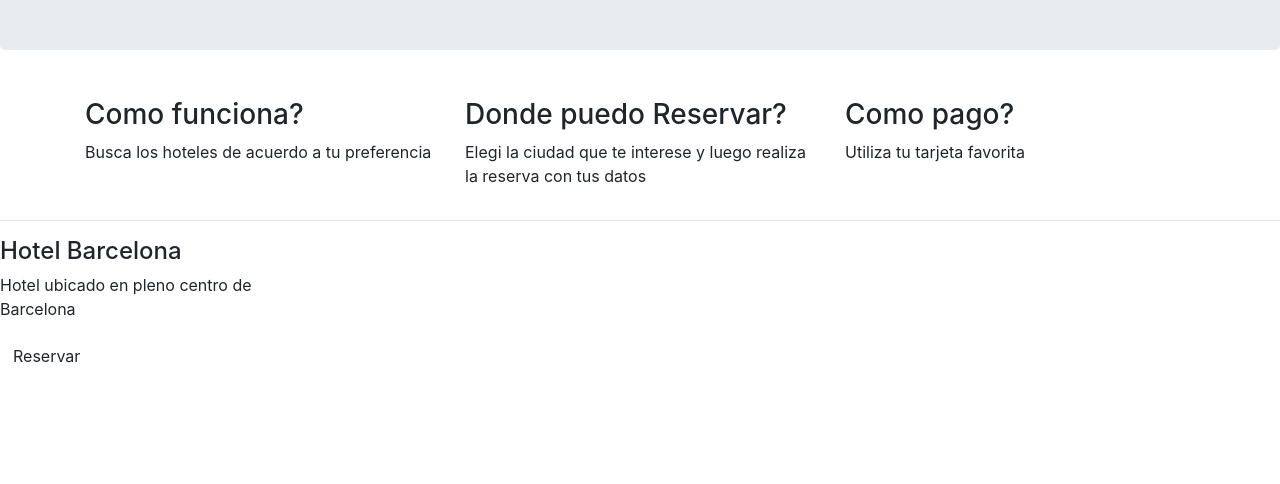
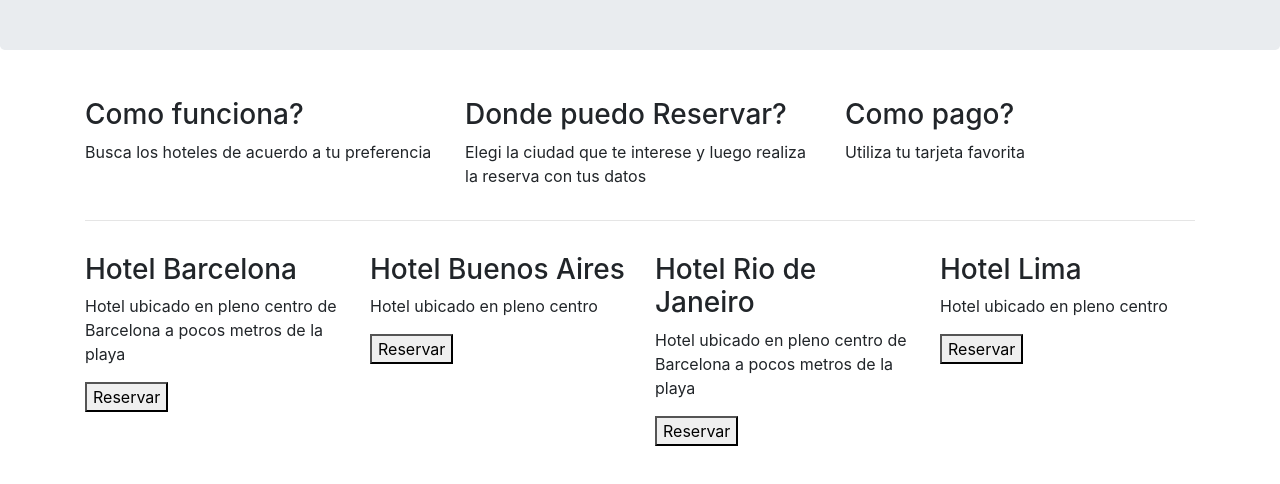
Before and after one commit to jofer1923/pruebas, a website: page index.html in a window 1280 px wide. Shown: the part 134-618 px from the top of the page. Drawn offline with nearby package versions, Linux system fonts and the light colour scheme.

Commit message:
se realiza ajustes de codigo y se agregan primer linea de hoteles

```diff
--- a/index.html
+++ b/index.html
@@ -51,29 +51,40 @@
             </p>
           </div>
         </div>
-      </div>
-      <hr>
-      <div class="row">
-        <div class="col-sm-3">
-          <h4>Hotel Barcelona</h4>
-          <p>Hotel ubicado en pleno centro de Barcelona</p>
-          <button class="btn">Reservar</button>
+
+        <hr>
+        <div class="row">
+          <div class="col-sm-3">
+            <p>
+              <h3>Hotel Barcelona</h3>
+              <p>Hotel ubicado en pleno centro de Barcelona a pocos metros de la playa</p>
+            </p>
+            <button>Reservar</button>
+          </div>
+          <div class="col-sm-3">
+            <p>
+              <h3>Hotel Buenos Aires</h3>
+              <p>Hotel ubicado en pleno centro</p>
+            </p>
+            <button>Reservar</button>
+          </div>
+          <div class="col-sm-3">
+            <p>
+              <h3>Hotel Rio de Janeiro</h3>
+              <p>Hotel ubicado en pleno centro de Barcelona a pocos metros de la playa</p>
+            </p>
+            <button>Reservar</button>
+          </div>
+          <div class="col-sm-3">
+            <p>
+              <h3>Hotel Lima</h3>
+              <p>Hotel ubicado en pleno centro</p>
+            </p>
+            <button>Reservar</button>
+          </div>
         </div>
-
       </div>
 
-
-
-
-
-
-
-
-
-
-    <!-- <script src="node_modules/jquery/dist/jquery.min.js"></script>
-    <script src="node_modules/popper.js/dist/popper.min.js"></script>
-    <script src="node_modules/bootstrap/4.5.2/js/bootstrap.min.js"></script> -->
 
 
     <script src="https://code.jquery.com/jquery-3.5.1.slim.min.js" integrity="sha384-DfXdz2htPH0lsSSs5nCTpuj/zy4C+OGpamoFVy38MVBnE+IbbVYUew+OrCXaRkfj" crossorigin="anonymous"></script>
```
